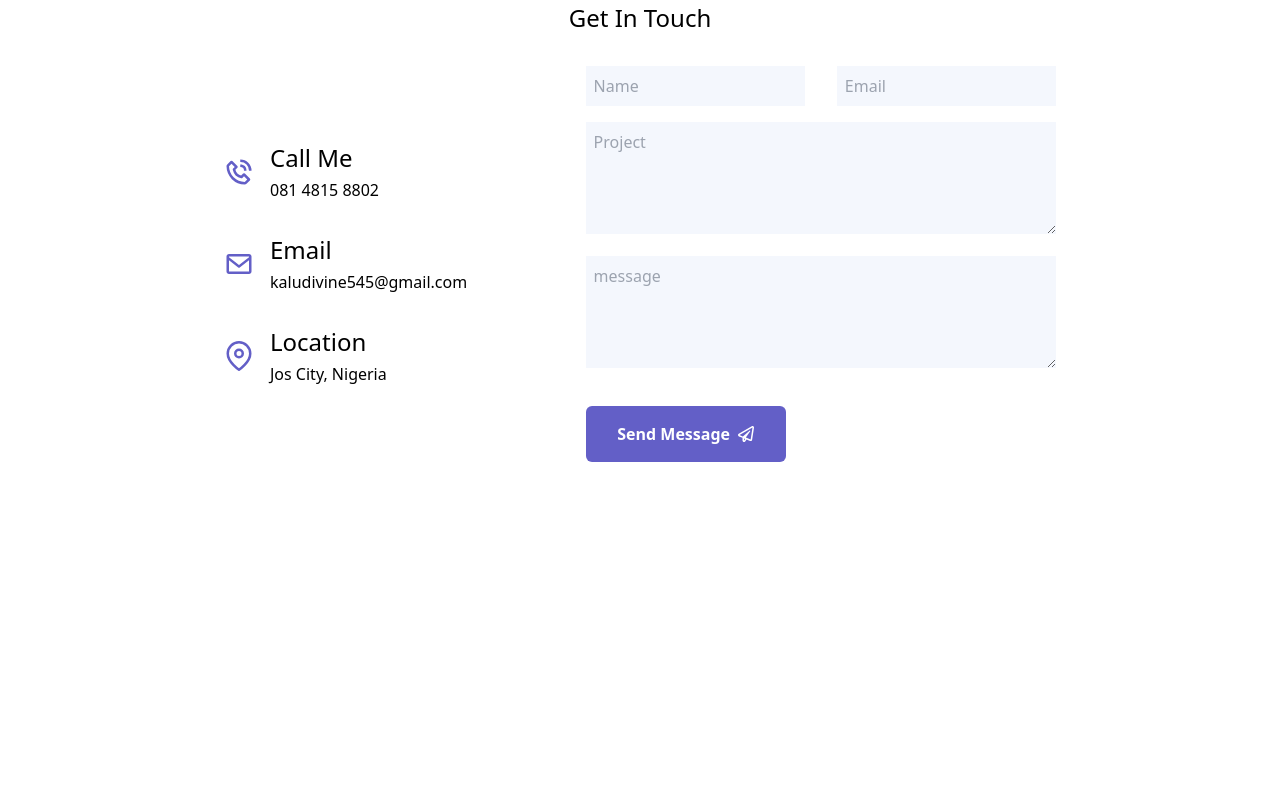
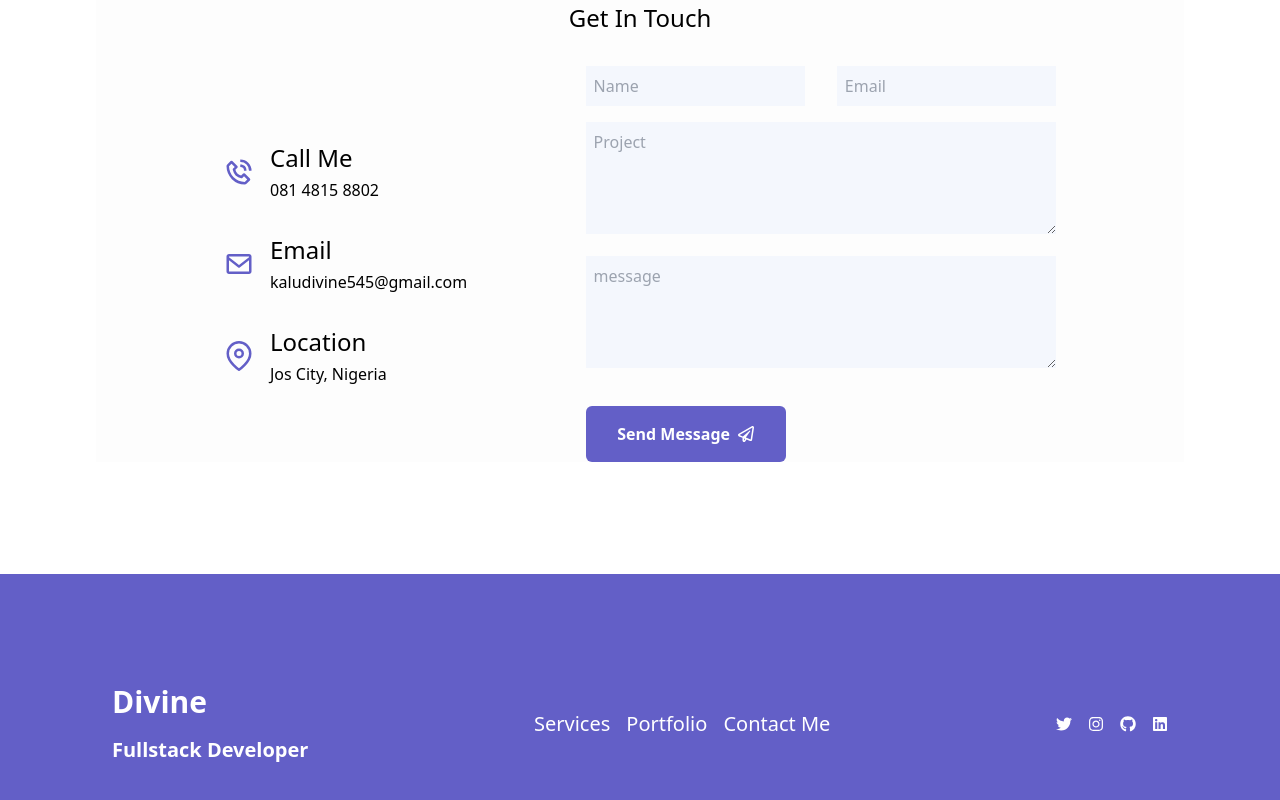
Before and after one commit to Deevyne99/my-portfolio, a React (Vite) app in the folder portfolio/: page / in a window 1280 px wide. Shown: the part 2784-3584 px from the top of the page. Before the commit the page ends 3342 px from the top, so only its background shows below. Built offline with nearby package versions, Linux system fonts and the light colour scheme.

Commit message:
Added Footer component

```diff
--- a/portfolio/src/App.jsx
+++ b/portfolio/src/App.jsx
@@ -6,6 +6,7 @@ import Skills from './components/skills/Skills'
 import Portfolio from './components/portfolio/Portfolio'
 import Services from './components/services/Services'
 import Contact from './components/contact/Contact'
+import Footer from './components/footer/Footer'
 
 const App = () => {
   return (
@@ -17,6 +18,7 @@ const App = () => {
       <Services />
       <Portfolio />
       <Contact />
+      <Footer />
     </div>
   )
 }
--- a/portfolio/src/components/contact/Contact.jsx
+++ b/portfolio/src/components/contact/Contact.jsx
@@ -4,7 +4,7 @@ import { FiMapPin } from 'react-icons/fi'
 import { FaRegPaperPlane } from 'react-icons/fa'
 const Contact = () => {
   return (
-    <section className='md:my-24 my-16 mx-4 md:mx-16 lg:mx-24'>
+    <section className='md:my-24 lg:my-28 my-16 mx-4 md:mx-16 lg:mx-24 bg-[#fdfdfd]'>
       <div className='text-center'>
         <h1 className='md:text-5xl text-3xl capitalize'>Contact me</h1>
         <h3 className='mt-4 sm:text-2xl text-lg capitalize'>Get in touch</h3>
--- a/portfolio/src/components/footer/Footer.jsx
+++ b/portfolio/src/components/footer/Footer.jsx
@@ -0,0 +1,50 @@
+import {
+  FaGithub,
+  FaInstagram,
+  FaLinkedin,
+  FaTwitter,
+  FaDatabase,
+  FaCode,
+} from 'react-icons/fa'
+import { social } from '../../data'
+const Footer = () => {
+  return (
+    <footer className='bg-[#635fc7] flex h-[350px] md:h-[300px] mt-24'>
+      <div className='flex lg:flex-row flex-wrap w-full lg:mx-28 md:mx-16 mx-8 justify-between items-center'>
+        <div className='text-[#fff] flex flex-col gap-4'>
+          <h1 className='text-3xl capitalize font-bold'>Divine</h1>
+          <h2 className='text-xl capitalize font-semibold'>
+            Fullstack Developer
+          </h2>
+        </div>
+        <div>
+          <ul className='flex sm:flex-row flex-col gap-4 text-[#fff] capitalize md:text-xl text-md'>
+            <li>
+              <a href=''>services</a>
+            </li>
+            <li>
+              <a href=''>portfolio</a>
+            </li>
+            <li>
+              <a href=''>contact me</a>
+            </li>
+          </ul>
+        </div>
+        <div className='flex gap-4 text-[#fff] list-none'>
+          {social.map((link) => {
+            const { id, url, icon } = link
+            return (
+              <li key={id} className=' '>
+                <a href={url} target='_blank' className='text-decoration-none'>
+                  {icon}
+                </a>
+              </li>
+            )
+          })}
+        </div>
+      </div>
+    </footer>
+  )
+}
+
+export default Footer
--- a/portfolio/src/components/modal/Modal.jsx
+++ b/portfolio/src/components/modal/Modal.jsx
@@ -7,7 +7,7 @@ const Modal = () => {
   const { expert, closeModal } = useGlobalContext()
 
   return (
-    <div className='w-lg rounded-md flex-col absolute justify-center items-center flex top-[70%] md:top-[60%] left-0 right-0 mx-auto my-auto z-200 bg-white w-[280px] xs:w-[300px] sm:w-[450px] p-4 pb-12 gap-4 '>
+    <div className='w-lg rounded-md flex-col absolute justify-center items-center flex top-[50%] md:top-[55%] left-0 right-0 mx-auto my-auto z-200 bg-white w-[280px] xs:w-[300px] sm:w-[450px] p-4 pb-12 gap-4 '>
       <button
         className='ml-auto text-2xl text-[#635FC7]'
         onClick={() => closeModal()}
--- a/portfolio/src/components/services/Services.jsx
+++ b/portfolio/src/components/services/Services.jsx
@@ -7,9 +7,9 @@ const Services = () => {
   const { services, isModalOpen, openModal } = useGlobalContext()
   // console.log(services)
   return (
-    <section className='my-24 mx-4 lg:mx-24 md:mx-16 '>
+    <section className='my-24 mx-4 lg:mx-24 md:mx-16 bg-[#fdfdfd]'>
       {isModalOpen && (
-        <div className='fixed lg:absolute bg-[#000] top-0 left-0 w-full  h-full bg-opacity-50'></div>
+        <div className='fixed lg:absolute bg-[rgb(0,0,0)] top-0 left-0 w-full  h-full bg-opacity-50'></div>
       )}
       <div className='text-center'>
         <h1 className='md:text-5xl text-3xl'>Services</h1>
```
